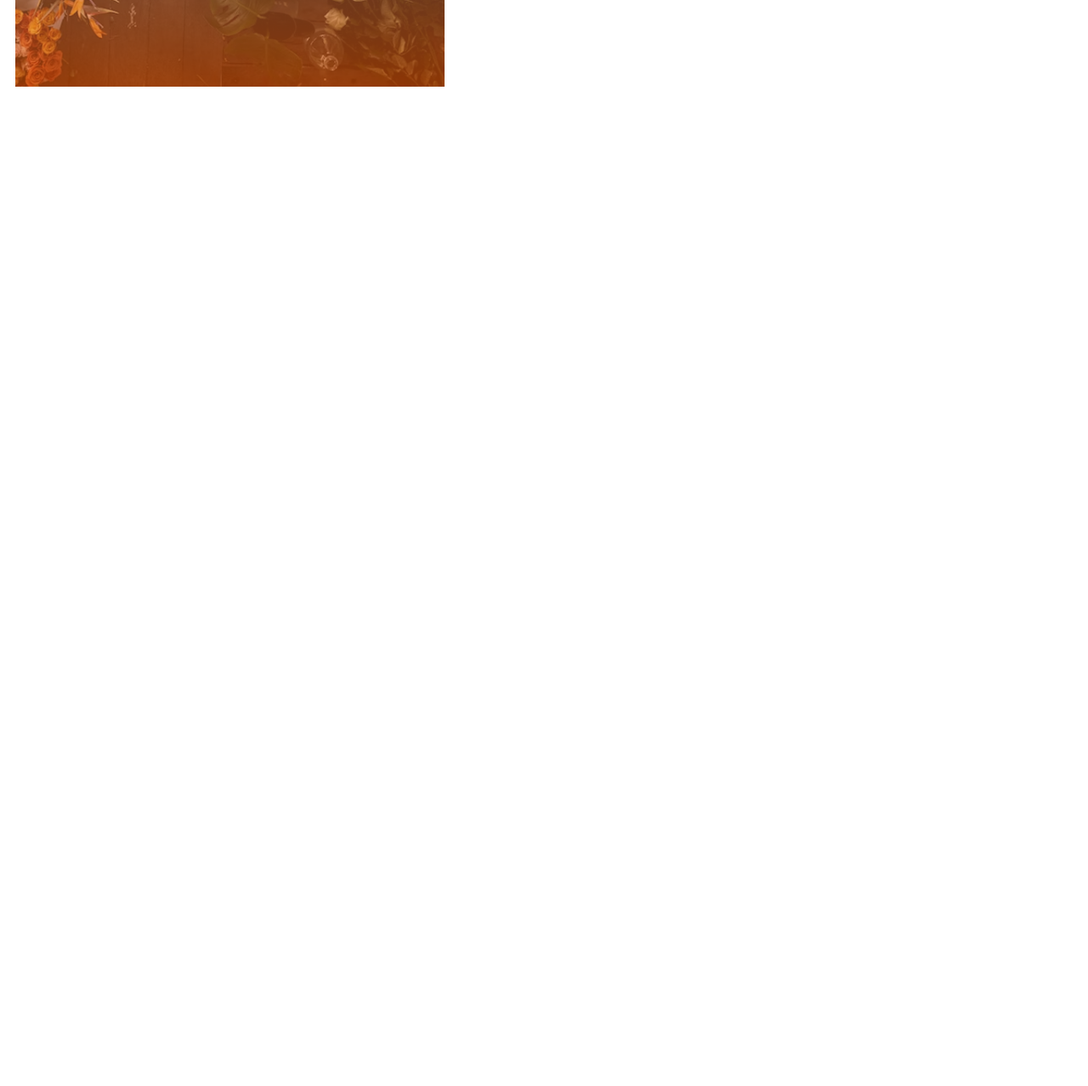
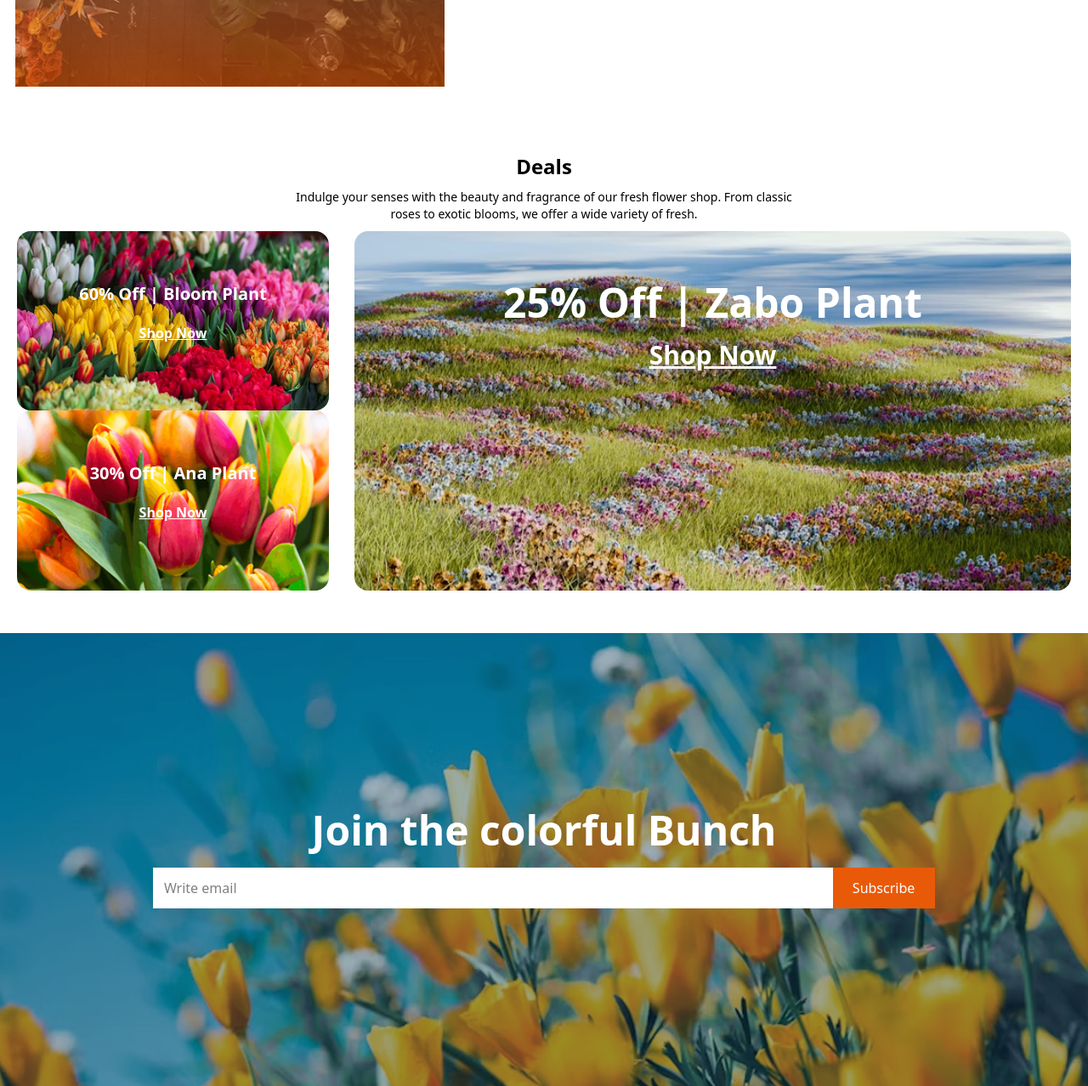
Before and after one commit to 4mahbubur4/Assignment-02, a plain HTML site: page index.html in a window 1280 px wide. Shown: the part 2424-3702 px from the top of the page at 85% size. Before the commit the page ends 2544 px from the top, so only its background shows below. Drawn offline with nearby package versions, Linux system fonts and the light colour scheme.

Commit message:
added latest deal page and subscribe page

```diff
--- a/index.html
+++ b/index.html
@@ -130,6 +130,47 @@
                 </div>
             </div>
         </section>
+           <section class="m-[20px] mb-[20px]">
+            <h2 class="font-bold text-2xl text-center mt-[60px]"><span
+                    class="text-[rgba(233,90,8,1)] md:hidden">Latest</span> Deals</h2>
+            <p class="text-center p-[10px] text-sm text-[rgba(rgba(0,0,0,0.5))]">Indulge your senses with the beauty and
+                <br class="block md:hidden">fragrance of our fresh flower shop. From classic <br>roses to exotic blooms,
+                we offer a wide variety of <br class="block md:hidden">fresh.</p>
+            <div class=" flex flex-col gap-[30px] md:flex-row ">
+                <div class="flex flex-col gap-[30px] md:inline-block md:gap-[75px]">
+                    <div class="w-full h-64 bg-no-repeat bg-center bg-cover rounded-2xl p-[20px] md:h-[50%] md:w-[367px] md:flex-1"
+                        style="background-image: url('assets/deal-bloom.png');">
+                        <h2 class="font-bold text-xl text-white text-center pt-[20px] mt-[20px]">60% Off | Bloom Plant
+                        </h2>
+                        <a class="underline text-white text-center block p-[20px] font-semibold" href="#">Shop Now</a>
+                    </div>
+                    <div class="w-full h-64 bg-no-repeat bg-center bg-cover rounded-2xl p-[20px] md:h-[50%] md:w-[100%] md:flex-1"
+                        style="background-image: url('assets/deal-ana.png');">
+                        <h2 class="font-bold text-xl text-white text-center pt-[20px] mt-[20px]">30% Off | Ana Plant
+                        </h2>
+                        <a class="underline text-white text-center block p-[20px] font-semibold" href="#">Shop Now</a>
+                    </div>
+                </div>
+                <div class="w-full h-64 bg-no-repeat bg-center bg-cover rounded-2xl p-[20px] md:h-[423px] md:w-[100%]"
+                    style="background-image: url('assets/deal-zabo.png');">
+                    <h2 class="font-bold text-xl text-white text-center pt-[20px] mt-[20px] md:text-5xl">25% Off | Zabo
+                        Plant</h2>
+                    <a class="underline text-white text-center block p-[20px] font-semibold md:text-3xl" href="#">Shop
+                        Now</a>
+                </div>
+            </div>
+        </section>
+        <section>
+            <div class="w-full h-72 bg-no-repeat bg-center bg-cover mt-[50px] md:h-[533px]"
+                style="background-image: url('assets/news-letter-bg.png');">
+                <div class="flex justify-center items-center h-72 flex-col md:h-[533px]">
+                    <h2 class="text-center text-white text-xl   font-bold justify-center items-center pb-[20px] md:text-5xl">Join the colorful Bunch</h2>
+                <div class="block">
+                    <input type="email" name="" id="" placeholder="   Write email " class="bg-white h-12 w-[218px] md:w-[800px]">
+                    <input type="submit" value="Subscribe" class="bg-[rgba(233,90,8,1)] text-white h-12 w-[120px] ml-[-5px] md:w-[186] z-[10]">
+                </div>
+            </div>
+        </section>
     </main>
 
 </body>
```
